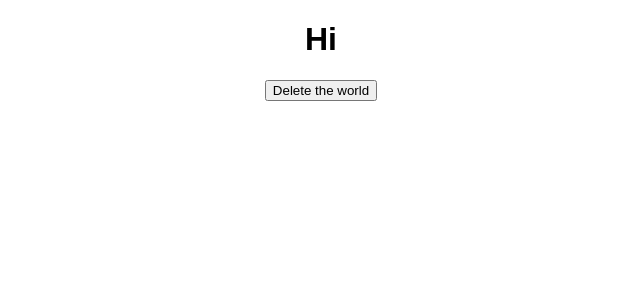
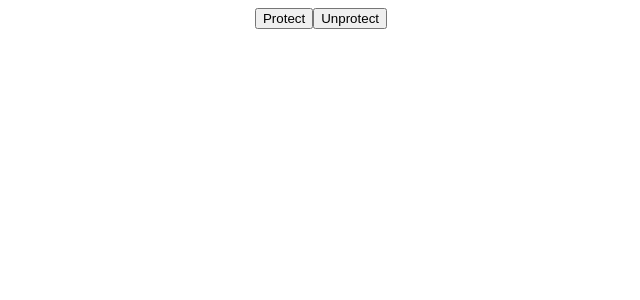
Before and after one commit to WooHyunKing/React-hook-practice, a React (Create React App) app: page / in a window 1280 px wide. Shown: the top 300 px of the page, without its empty margins (319-959 px from the left). Built offline with nearby package versions, Linux system fonts and the light colour scheme.

Commit message:
Learn about usePreventLeave

```diff
--- a/src/App.js
+++ b/src/App.js
@@ -80,7 +80,7 @@
   }
 
   const confirmAction = () => {
-    if (confirm(message)) {
+    if (window.confirm(message)) {
       onConfirm();
     } else {
       onCancel();
@@ -90,23 +90,27 @@
   return confirmAction;
 };
 
+const usePreventLeave = () => {
+  const listener = (event) => {
+    event.preventDefault();
+    event.returnValue = "";
+  };
+  const enablePrevent = () => window.addEventListener("beforeunload", listener);
+  const disablePrevent = () =>
+    window.removeEventListener("beforeunload", listener);
+  return { enablePrevent, disablePrevent };
+};
+
 export default function App() {
   //Hooks가 생기기전까지는 state를 함수형 컴포넌트에서 사용할 수 없었음(클래스형 컴포넌트에서만 가능)
   //reference는 기본적으로 우리의 컴포넌트의 어떤 부분을 선택할 수 있는 방법(document.getElementById와 같이)
   //리액트에 있는 모든 컴포넌트는 reference element를 가지고 있음, useRef()로 html의 태그를 선택할 수 있음
-  const deleteWorld = () => {
-    console.log("Deleting the world...");
-  };
 
-  const abort = () => {
-    console.log("Aborted");
-  };
-
-  const confirmDelete = useConfirm("Will you delete?", deleteWorld, abort);
+  const { enablePrevent, disablePrevent } = usePreventLeave();
   return (
     <div className="App">
-      <h1>Hi</h1>
-      <button onClick={confirmDelete}>Delete the world</button>
+      <button onClick={enablePrevent}>Protect</button>
+      <button onClick={disablePrevent}>Unprotect</button>
     </div>
   );
 }
```
